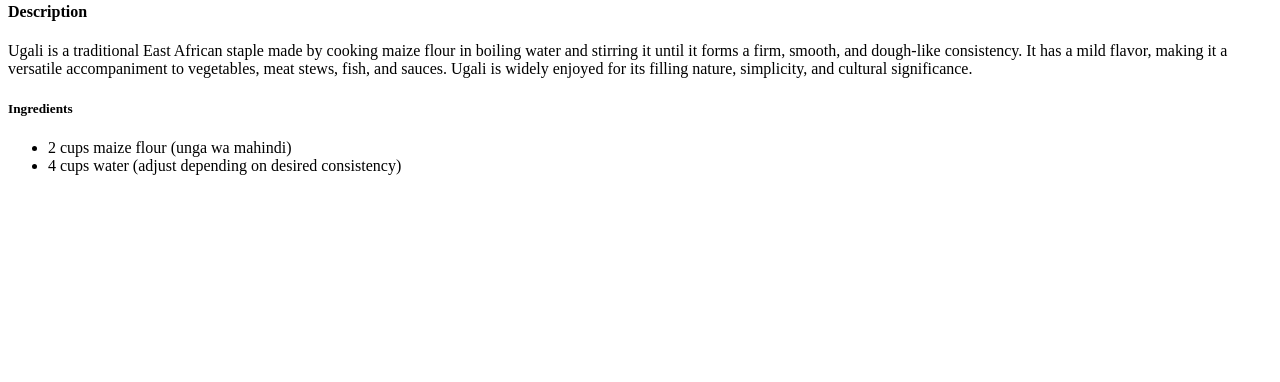
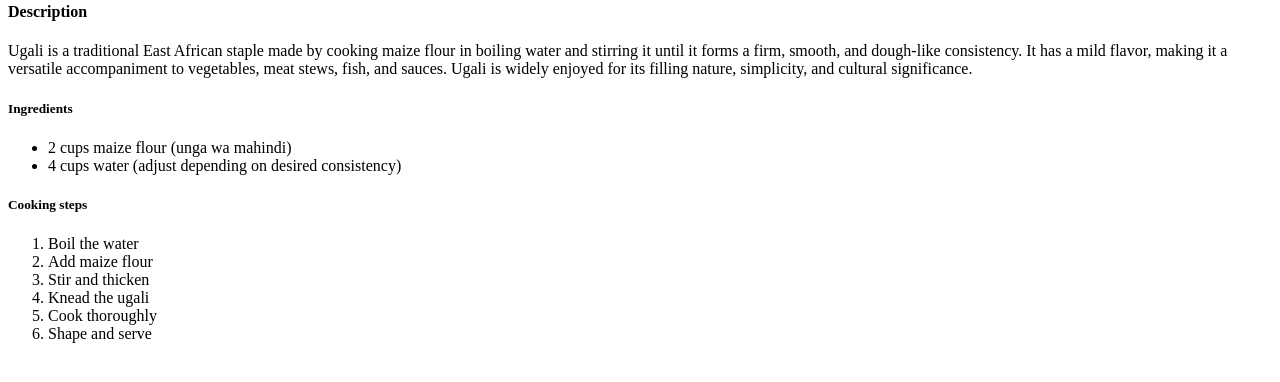
Before and after one commit to geoffreywainaina-hash/odin-recipes, a plain HTML site: page recipes/ugali.html in a window 1280 px wide. Shown: the part 402-784 px from the top of the page. Drawn offline with Linux system fonts and the light colour scheme.

Commit message:
Wrote down the cooking steps

```diff
--- a/recipes/ugali.html
+++ b/recipes/ugali.html
@@ -45,5 +45,21 @@
         </ul>
 
     </div>
+
+    <div>
+
+        <h5>Cooking steps</h5>
+
+        <ol>
+            <li>Boil the water</li>
+            <li>Add maize flour</li>
+            <li>Stir and thicken</li>
+            <li>Knead the ugali</li>
+            <li>Cook thoroughly</li>
+            <li>Shape and serve</li>
+        </ol>
+
+    </div>
+
 </body>
 </html>
```
